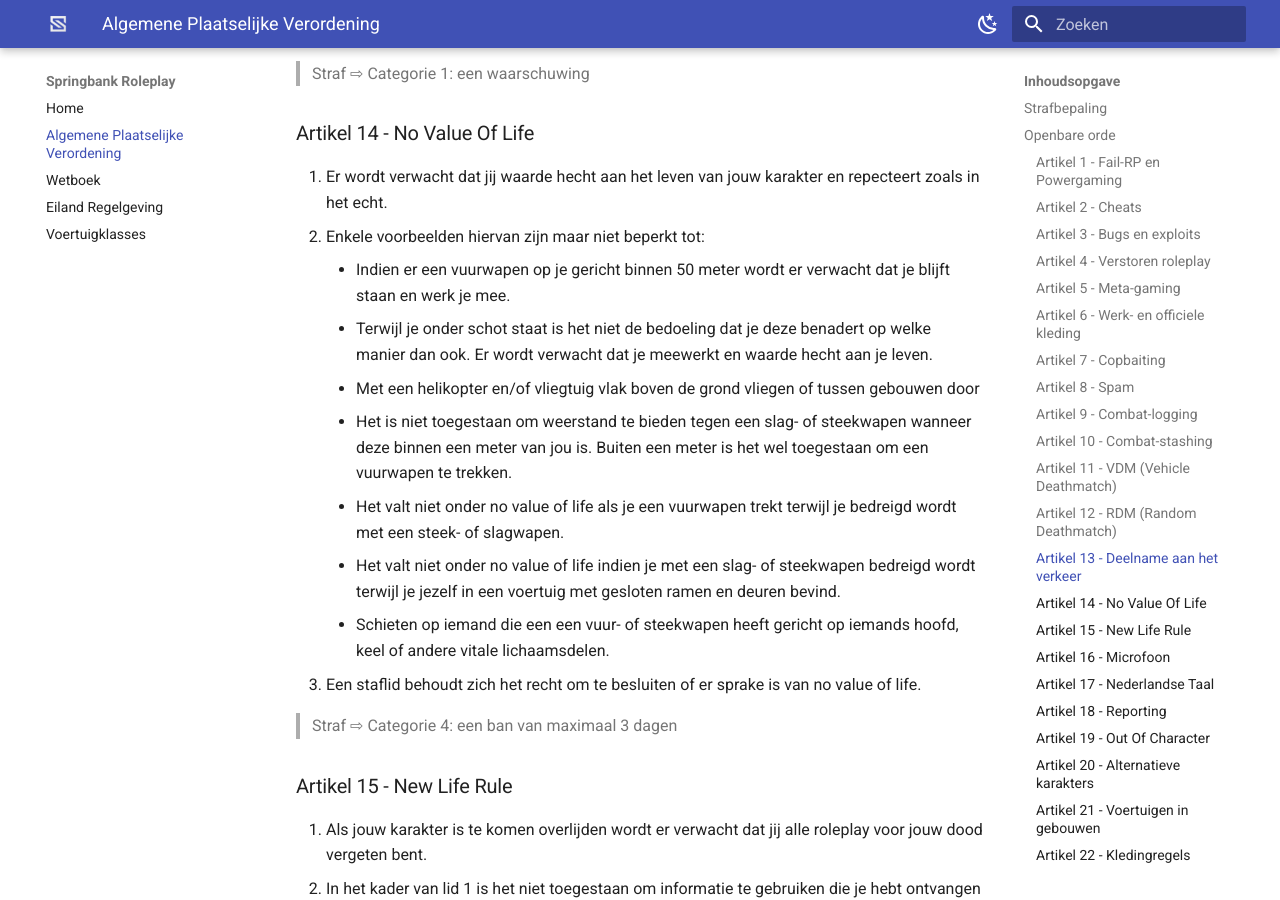
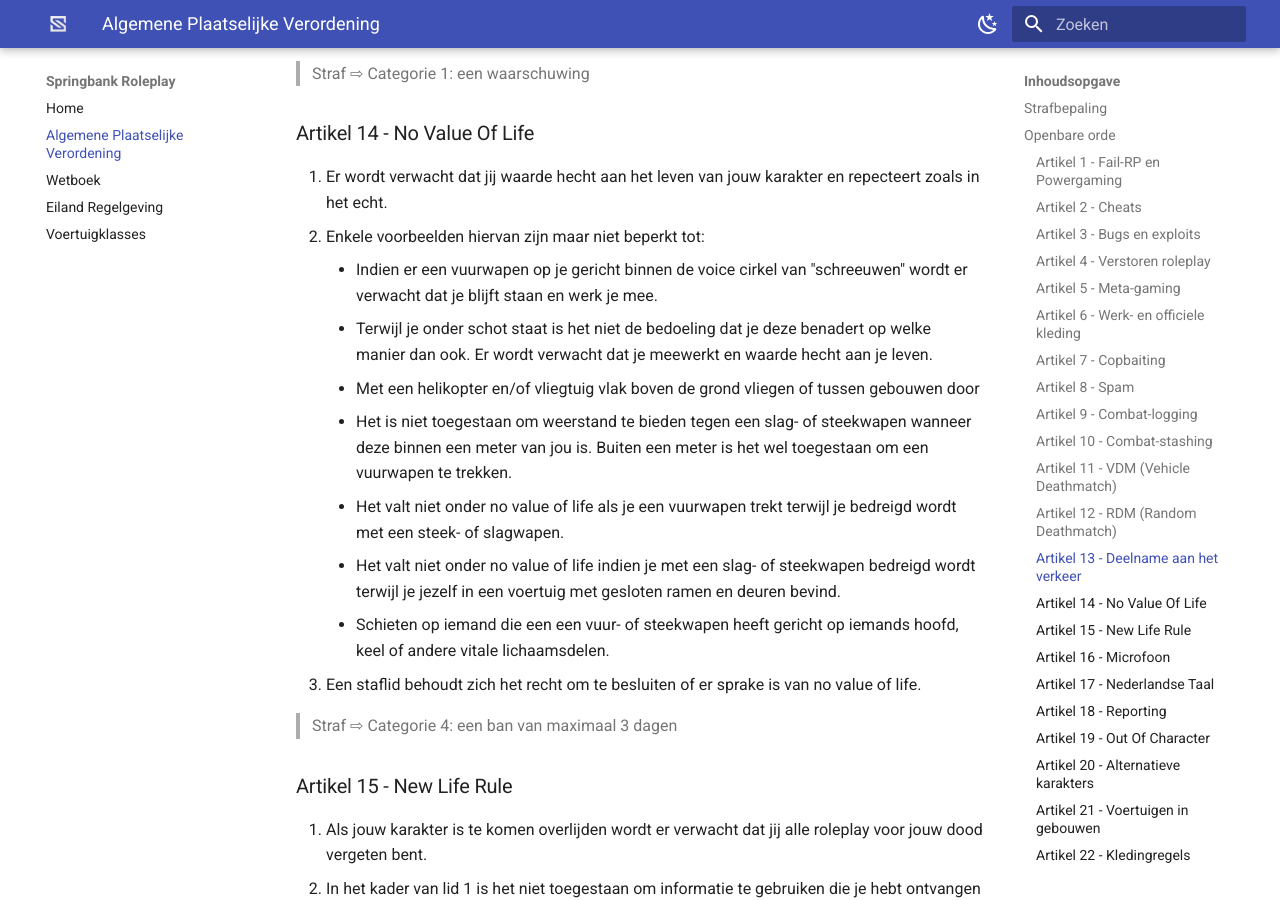
Before and after one commit to kevinpannenborg/wet-en-regelgeving, an MkDocs documentation site: the page built from docs/apv.md, in a window 1280 px wide and 900 px high, scrolled down 6069 px. Built offline with MkDocs 1.6.1 and Material for MkDocs 9.7.7, drawn with Linux system fonts in a browser that asks for light colours; comment, search, counter and statistics services are not loaded; some of the changed text lies outside the part shown.

Commit message:
Update apv.md

```diff
--- a/docs/apv.md
+++ b/docs/apv.md
@@ -159,7 +159,7 @@ Een lid van het staffteam heeft de mogelijkheid om op basis van de context, situ
 
 1. Er wordt verwacht dat jij waarde hecht aan het leven van jouw karakter en repecteert zoals in het echt.
 2. Enkele voorbeelden hiervan zijn maar niet beperkt tot:
-	* Indien er een vuurwapen op je gericht binnen 50 meter wordt er verwacht dat je blijft staan en werk je mee.
+	* Indien er een vuurwapen op je gericht binnen de voice cirkel van "schreeuwen" wordt er verwacht dat je blijft staan en werk je mee.
 	* Terwijl je onder schot staat is het niet de bedoeling dat je deze benadert op welke manier dan ook. Er wordt verwacht dat je meewerkt en waarde hecht aan je leven.
 	* Met een helikopter en/of vliegtuig vlak boven de grond vliegen of tussen gebouwen door
 	* Het is niet toegestaan om weerstand te bieden tegen een slag- of steekwapen wanneer deze binnen een meter van jou is. Buiten een meter is het wel toegestaan om een vuurwapen te trekken.
@@ -298,6 +298,7 @@ Een lid van het staffteam heeft de mogelijkheid om op basis van de context, situ
 	* Voorwerpen en/of dienstwapens die bij de uitvoering van een overheidsbaan toebehoren.
 	* Voertuigen in elke vorm
 	* Onder dwang iemand zijn huis betreden en leegroven
+	* Het leegroven/stelen van een gangkluis
 4. Elke vorm van scammen en/of oplichten is niet toegestaan.
 
 > Straf ⇨ Categorie 3: een ban van maximaal 2 dagen
```
